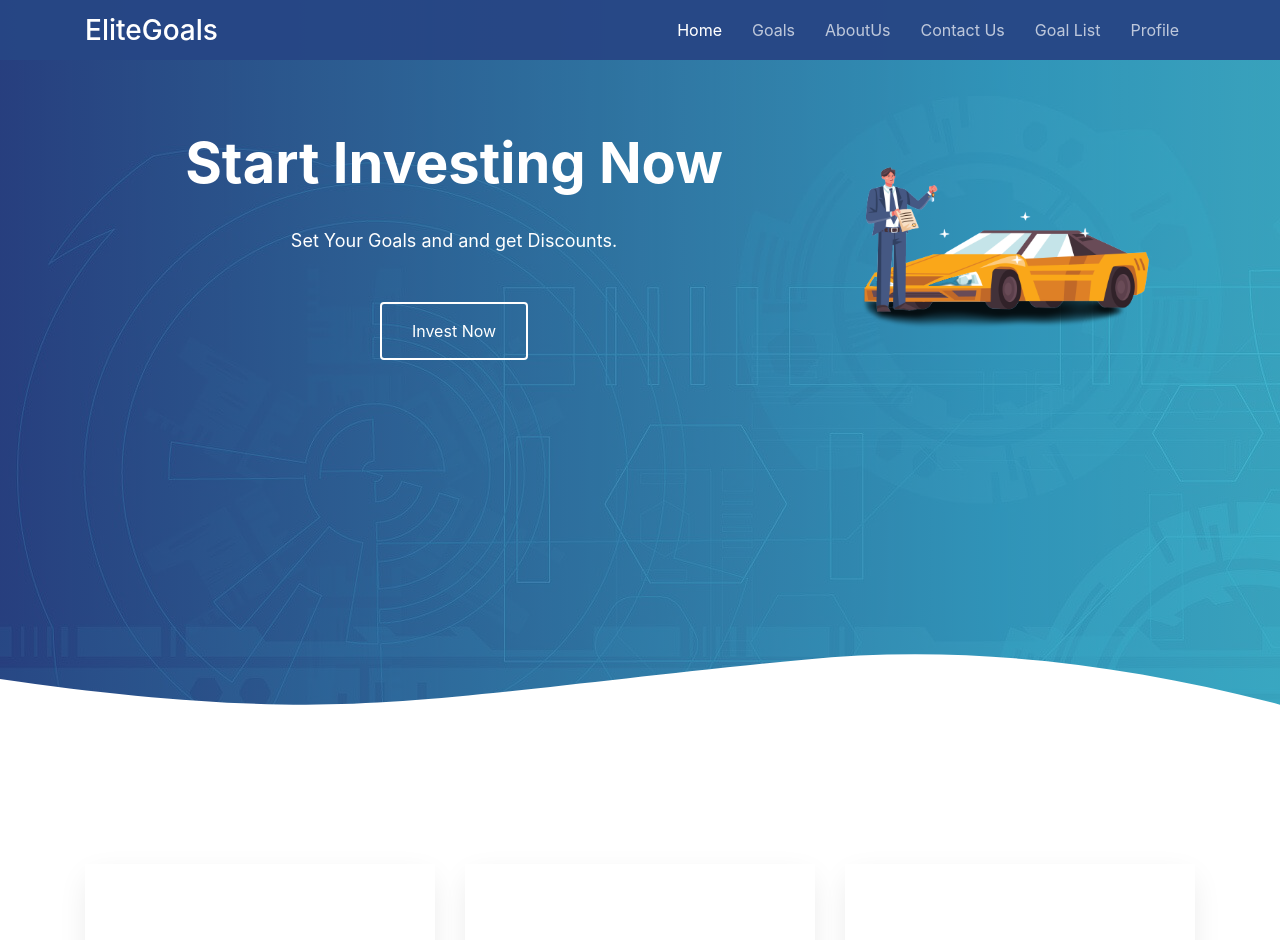
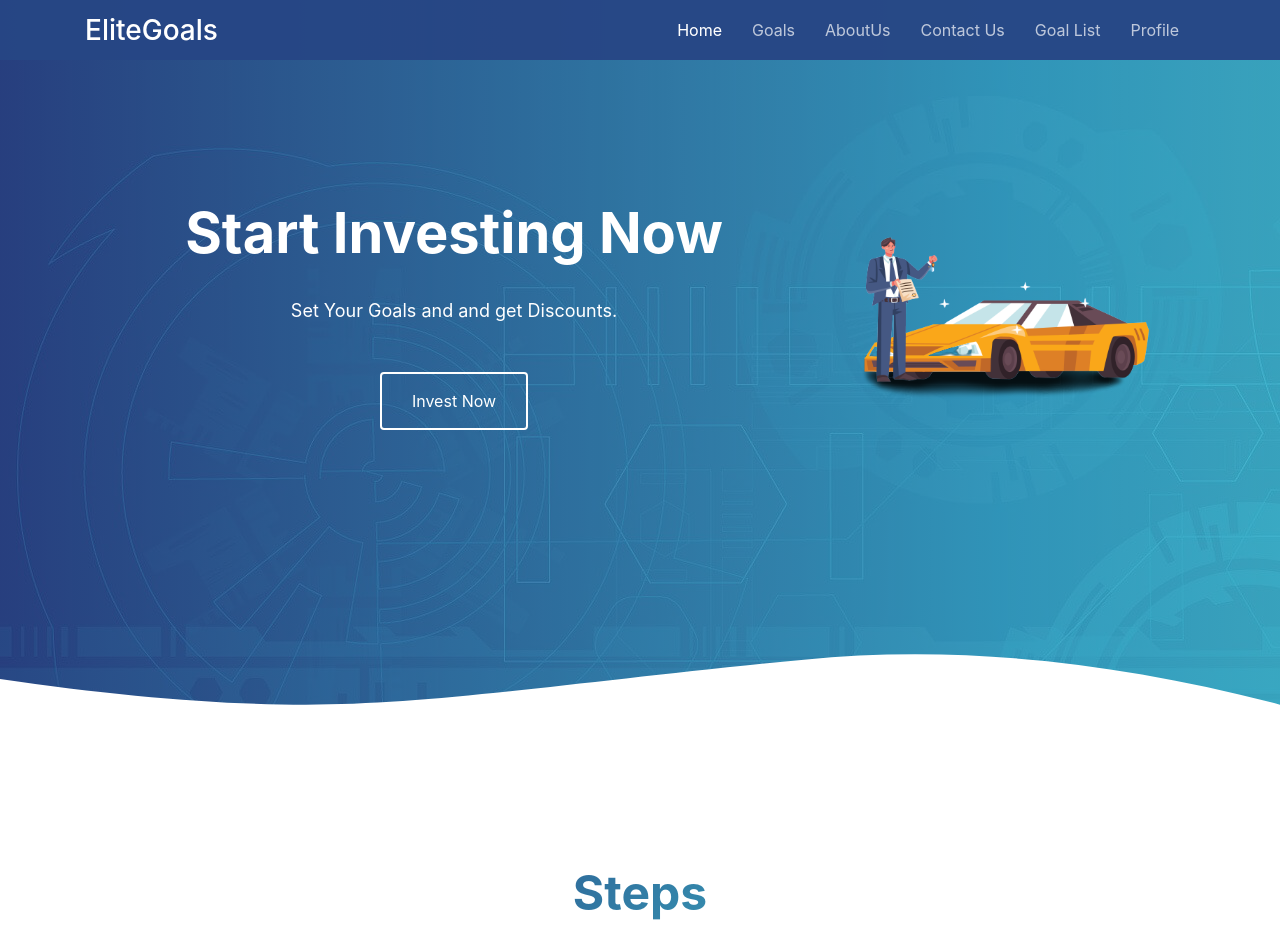
Before and after one commit to dhruv2210/EliteGoals, a React (Create React App) app in the folder investingoals/: page / in a window 1280 px wide. Shown: the top 940 px of the page. Built offline with nearby package versions, Linux system fonts and the light colour scheme.

Commit message:
carousel updates

```diff
--- a/investingoals/package.json
+++ b/investingoals/package.json
@@ -9,11 +9,13 @@
     "@testing-library/jest-dom": "^5.16.5",
     "@testing-library/react": "^13.4.0",
     "@testing-library/user-event": "^13.5.0",
+    "aadhaar-validator": "^1.1.0",
     "axios": "^1.2.4",
     "date-and-time": "^2.4.2",
     "firebase": "^9.17.2",
     "install": "^0.13.0",
     "otp-input-react": "^0.3.0",
+    "razorpay": "^2.8.6",
     "react": "^18.2.0",
     "react-currency-format": "^1.1.0",
     "react-dom": "^18.2.0",
@@ -24,6 +26,7 @@
     "react-router-dom": "^6.7.0",
     "react-scripts": "5.0.1",
     "styled-components": "^5.3.6",
+    "swiper": "^9.1.0",
     "web-vitals": "^2.1.4"
   },
   "scripts": {
--- a/investingoals/public/assets/css/style.css
+++ b/investingoals/public/assets/css/style.css
@@ -912,7 +912,7 @@ section {
 }
 
 #banners{
-  margin-top: 80px;
+  margin-top: 150px;
 }
 
 .hero-section {
--- a/investingoals/src/components/Home.js
+++ b/investingoals/src/components/Home.js
@@ -1,6 +1,10 @@
+import React from 'react';
 import Navbar from "./Navbar";
 import { NavLink } from "react-router-dom";
 import Chatbot from "./chatbot";
+
+
+
 
 function App() {
   return (
@@ -167,6 +171,15 @@ function App() {
 
         <section className="section">
           <div className="container" data-aos="fade-up">
+          <div className="row justify-content-center text-center">
+              <div className="col-md-7 mb-5">
+                <h2 className="section-heading">Steps</h2>
+                {/* <p>
+                  Lorem ipsum dolor sit amet, consectetur adipisicing elit.
+                  Facere illum obcaecati inventore velit laborum earum.
+                </p> */}
+              </div>
+            </div>
             <div className="row">
               <div className="col-md-4">
                 <div className="step">
@@ -515,4 +528,5 @@ function App() {
   );
 }
 
+
 export default App;
--- a/investingoals/src/components/Signup.js
+++ b/investingoals/src/components/Signup.js
@@ -108,11 +108,12 @@ const Signup = () => {
             </div>
 
             <div className="col-12 mt-3 mb-2">
+
               <input className="form-control"
                 type="email" name="email"
                 value={user.email}
                 onChange={handleInputs}
-                placeholder="Email" required=""
+                placeholder="Email"  pattern=".+@globex\.com" size="30" required
               />
             </div>
 
@@ -122,7 +123,7 @@ const Signup = () => {
                 value={user.aadharNumber}
                 onChange={handleInputs}
                 placeholder="Aadhar Number"
-                required=""
+                required
               />
             </div>
 
@@ -155,7 +156,7 @@ const Signup = () => {
             </div>
 
             <div className="col-12 mt-2 mb-2">
-              <input type="checkbox"  required=""/> <a href="">Agree to terms and condition.</a>
+              <input type="checkbox"  required/> <a href="">Agree to terms and condition.</a>
             </div>
 
             <div className="col-12 mt-2 mb-2">
```
Also changed, not shown: investingoals/src/components/firebase.config.js (+11 -0 lines), 2 other files (tests, documents, lock files or other folders).
